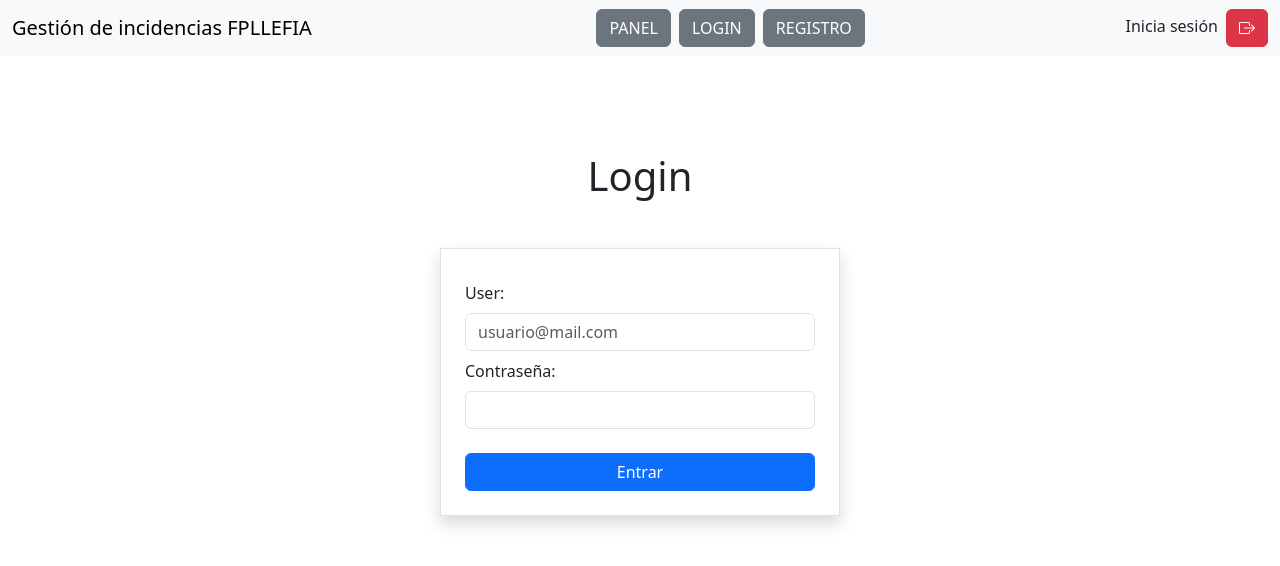
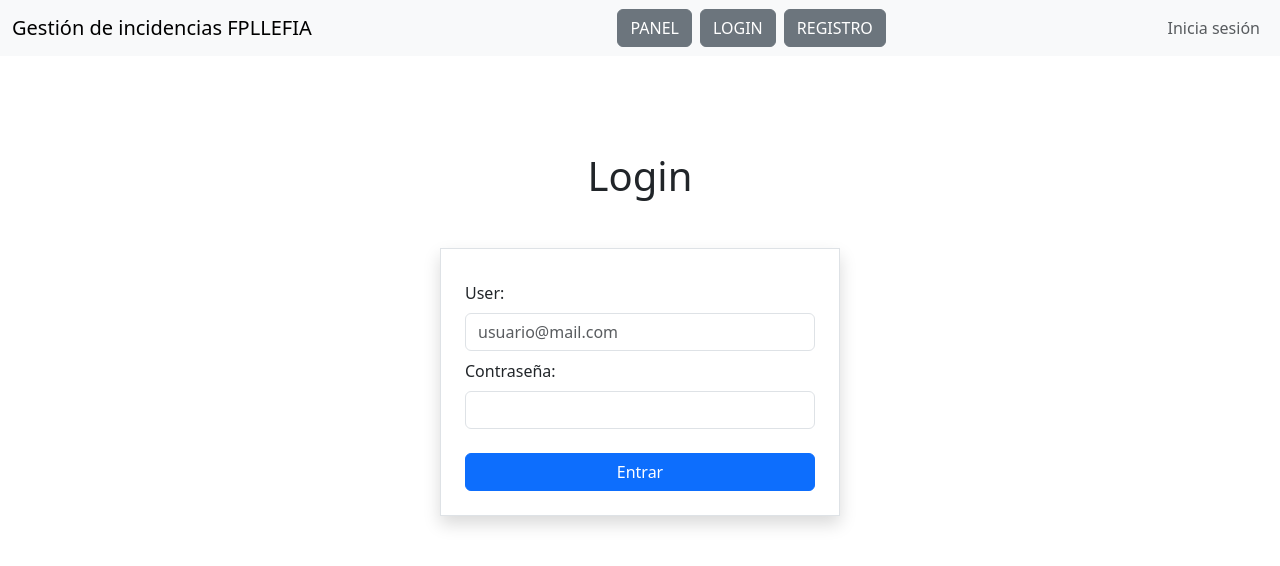
Before and after one commit to espinozagabriel0/proyecto-gestion-incidencias, a React (Vite) app: page / in a window 1280 px wide. Shown: the top 566 px of the page. Built offline with nearby package versions, Linux system fonts and the light colour scheme.

Commit message:
header menu cambio de estilos

```diff
--- a/src/components/HeaderMenu.jsx
+++ b/src/components/HeaderMenu.jsx
@@ -1,12 +1,13 @@
 import { Link, useNavigate } from "react-router-dom";
-import { useContext} from "react";
+import { useContext } from "react";
 import { GestionContext } from "../context/GestionContext";
 
 export default function HeaderMenu() {
   // cargar email usuario actual si existe
-  const {usuarioActual, setUsuarioActual, signOut} = useContext(GestionContext)
+  const { usuarioActual, setUsuarioActual, signOut } =
+    useContext(GestionContext);
 
-  const navigate = useNavigate()
+  const navigate = useNavigate();
 
   // funcion para desloggear
   // const handleLogout = () => {
@@ -17,37 +18,53 @@ export default function HeaderMenu() {
   // }
   const handleLogout = async () => {
     // localStorage.clear()
-    await signOut()
-    navigate('/')
-  }
+    await signOut();
+    navigate("/");
+  };
 
-  const isAdmin = usuarioActual?.role === "admin"
+  const isAdmin = usuarioActual?.role === "admin";
   return (
     <header>
       <nav className="navbar navbar-light bg-light">
         <div className="container-fluid">
           <a className="navbar-brand">Gestión de incidencias FPLLEFIA</a>
           <div>
-              <Link to={"/panel"} className="btn btn-secondary ms-2">PANEL</Link>
-              <Link to={"/"} className="btn btn-secondary ms-2">LOGIN</Link>
-              <Link to={"/register"} className="btn btn-secondary ms-2">REGISTRO</Link>
+            <Link to={"/panel"} className="btn btn-secondary ms-2">
+              PANEL
+            </Link>
+            <Link to={"/"} className="btn btn-secondary ms-2">
+              LOGIN
+            </Link>
+            <Link to={"/register"} className="btn btn-secondary ms-2">
+              REGISTRO
+            </Link>
           </div>
-            <div>
-              <span>{usuarioActual?.email || 'Inicia sesión'}</span>
-              <button onClick={() => handleLogout()} className="btn btn-danger ms-2">
+          <div className="d-flex align-items-center">
+            <div className="user-info me-2">
+              <p className="mb-0 fw-bold">{usuarioActual?.name}</p>
+              <span className="text-muted">
+                {usuarioActual?.email || "Inicia sesión"}
+              </span>
+            </div>
+            {usuarioActual && (
+              <button
+                onClick={() => handleLogout()}
+                className="btn btn-danger btn-sm ms-2"
+              >
                 <i className="bi bi-box-arrow-right"></i>
               </button>
-              {
-                isAdmin && (
-                  <Link to={"/adminUsers"} className="btn btn-secondary ms-2">
+            )}
+            {isAdmin && (
+              <Link
+                to={"/adminUsers"}
+                className="btn btn-secondary btn-sm ms-2"
+              >
                 <i className="bi bi-person-fill-gear"></i>
               </Link>
-                )
-              }
+            )}
           </div>
         </div>
       </nav>
     </header>
-
-  )
+  );
 }
--- a/src/pages/AdminUsers.jsx
+++ b/src/pages/AdminUsers.jsx
@@ -31,7 +31,7 @@ export default function AdminUsers() {
     setShowModal(false);
   };
 
-  if (usuarioActual?.rol !== "admin") {
+  if (usuarioActual?.role !== "admin") {
     return <Navigate to={"/panel"}/>
   }
 
```
Lines whose indentation alone changed are shown as unchanged.
